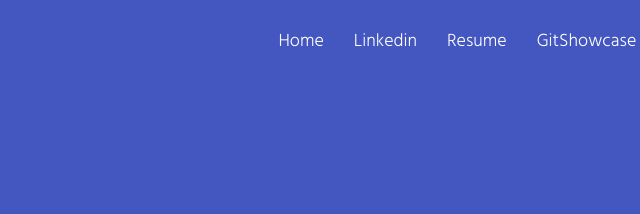
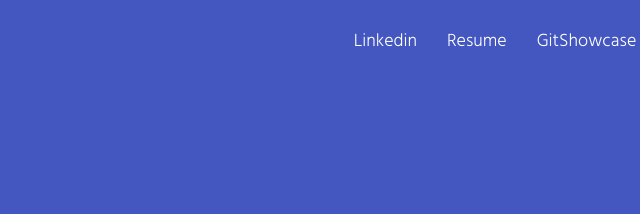
Before and after one commit to eyotegegne/New-Portfolio, a plain HTML site: page index.html in a window 1280 px wide. Shown: the top 214 px of the page, 475-1115 px from the left. Drawn offline with Linux system fonts and the light colour scheme.

Commit message:
remove home

```diff
--- a/index.html
+++ b/index.html
@@ -42,7 +42,7 @@
 
       <div class="collapse navbar-collapse" id="navbar-collapse">
         <ul class="nav navbar-nav navbar-right">
-          <li><a href="./index.html" title="">Home</a></li>
+          <!-- <li><a href="./index.html" title="">Home</a></li> -->
           <li><a  href="https://www.linkedin.com/in/eyobedtegegne/" target="_blank" title="">Linkedin</a></li>
          <li>  <a class="nav-link" href="./assets/static/Eyobed_Resume.pdf" target="_blank" >Resume</a></li>
           <li><a href="https://www.gitshowcase.com/eyotegegne" target="_blank" title="">GitShowcase</a></li>
```
